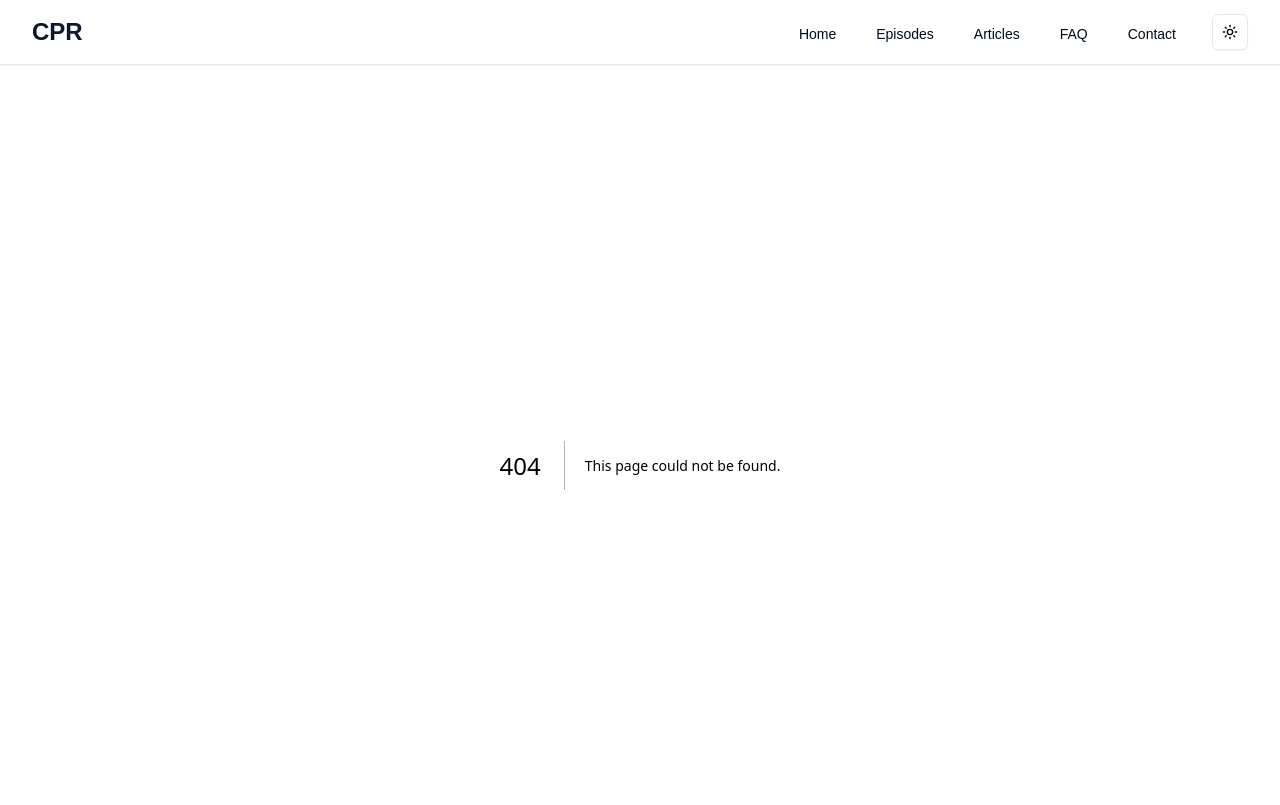
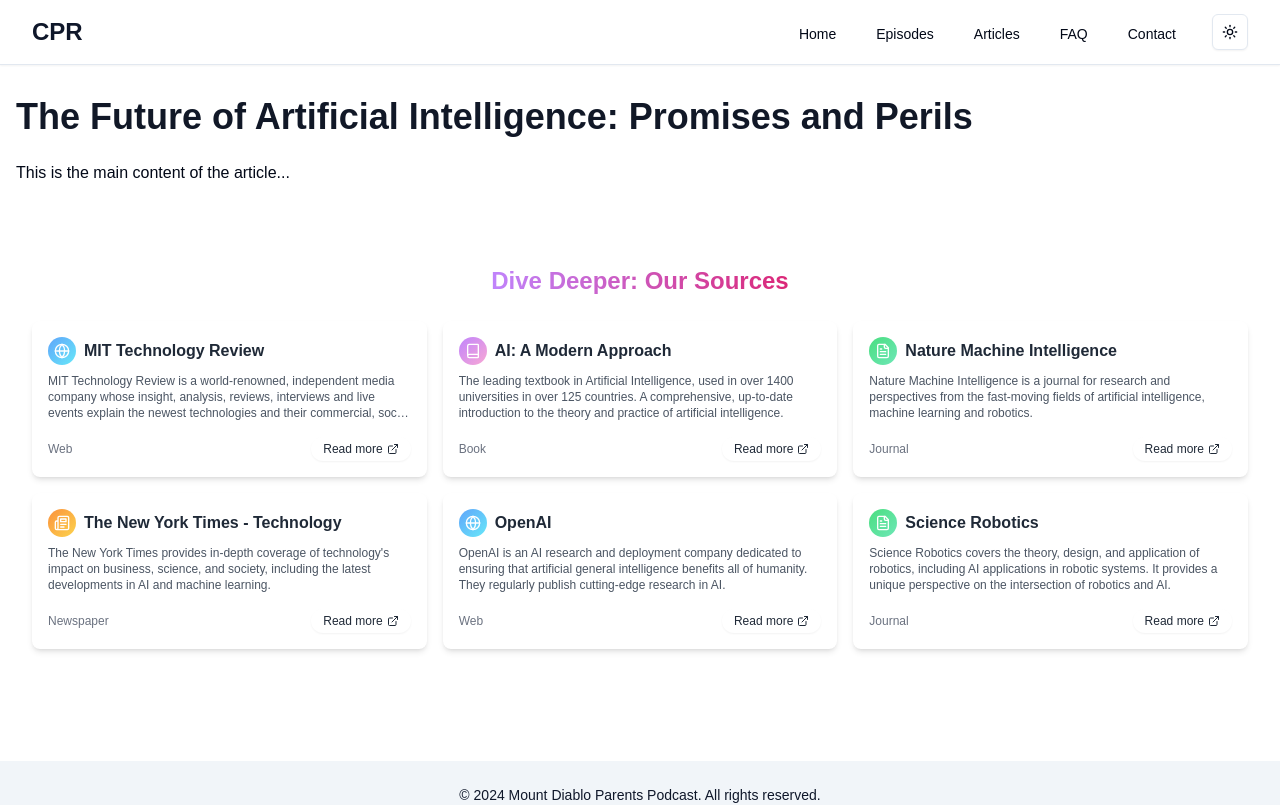
Before and after one commit to j10wy/cpr, a Next.js app: page /article/1 in a window 1280 px wide. Before the commit this address had no page. Shown: the top 805 px of the page. Built offline with nearby package versions, Linux system fonts and the light colour scheme.

Commit message:
Create dynamic route for articles with a source component

```diff
--- /dev/null
+++ b/src/app/article/[slug]/page.tsx
@@ -0,0 +1,73 @@
+import React from "react";
+import { Sources, Source } from "@/components/Sources";
+
+interface Article {
+  title: string;
+  content: string;
+  sources: Source[];
+}
+
+export default function ArticlePage({ params }: { params: { slug: string } }) {
+  // This is a mock-up of how you might fetch article data
+  // In a real application, you would fetch this data from your CMS or API
+  const article: Article = {
+    title: "The Future of Artificial Intelligence: Promises and Perils",
+    content: "This is the main content of the article...",
+    sources: [
+      {
+        title: "MIT Technology Review",
+        url: "https://www.technologyreview.com/",
+        type: "web",
+        blurb:
+          "MIT Technology Review is a world-renowned, independent media company whose insight, analysis, reviews, interviews and live events explain the newest technologies and their commercial, social and political impacts.",
+      },
+      {
+        title: "AI: A Modern Approach",
+        url: "https://aima.cs.berkeley.edu/",
+        type: "book",
+        blurb:
+          "The leading textbook in Artificial Intelligence, used in over 1400 universities in over 125 countries. A comprehensive, up-to-date introduction to the theory and practice of artificial intelligence.",
+      },
+      {
+        title: "Nature Machine Intelligence",
+        url: "https://www.nature.com/natmachintell/",
+        type: "journal",
+        blurb:
+          "Nature Machine Intelligence is a journal for research and perspectives from the fast-moving fields of artificial intelligence, machine learning and robotics.",
+      },
+      {
+        title: "The New York Times - Technology",
+        url: "https://www.nytimes.com/section/technology",
+        type: "newspaper",
+        blurb:
+          "The New York Times provides in-depth coverage of technology's impact on business, science, and society, including the latest developments in AI and machine learning.",
+      },
+      {
+        title: "OpenAI",
+        url: "https://openai.com/",
+        type: "web",
+        blurb:
+          "OpenAI is an AI research and deployment company dedicated to ensuring that artificial general intelligence benefits all of humanity. They regularly publish cutting-edge research in AI.",
+      },
+      {
+        title: "Science Robotics",
+        url: "https://www.science.org/journal/scirobotics",
+        type: "journal",
+        blurb:
+          "Science Robotics covers the theory, design, and application of robotics, including AI applications in robotic systems. It provides a unique perspective on the intersection of robotics and AI.",
+      },
+    ],
+  };
+
+  return (
+    <article className="container mx-auto px-4 py-8">
+      <h1 className="text-4xl font-bold mb-6 text-gray-900 dark:text-white">
+        {article.title}
+      </h1>
+      <div className="prose dark:prose-invert max-w-none mb-12">
+        {article.content}
+      </div>
+      <Sources sources={article.sources} />
+    </article>
+  );
+}
--- /dev/null
+++ b/src/components/Sources.tsx
@@ -0,0 +1,90 @@
+import React from "react";
+import { ExternalLink, Book, FileText, Globe, Newspaper } from "lucide-react";
+import Link from "next/link";
+
+/* Source represents a source of information for an article */
+export interface Source {
+  title: string;
+  url: string;
+  type: "web" | "book" | "journal" | "newspaper";
+  blurb: string;
+}
+
+interface SourcesProps {
+  sources: Source[];
+}
+
+const sourceIcons = {
+  web: Globe,
+  book: Book,
+  journal: FileText,
+  newspaper: Newspaper,
+};
+
+const sourceColors = {
+  web: "from-blue-400 to-cyan-300",
+  book: "from-purple-400 to-pink-300",
+  journal: "from-green-400 to-emerald-300",
+  newspaper: "from-orange-400 to-amber-300",
+};
+
+export function Sources({ sources }: SourcesProps) {
+  return (
+    <section className="py-8 mt-6">
+      <div className="container mx-auto px-4">
+        <h2 className="text-2xl font-bold mb-6 text-center text-gray-800 dark:text-white">
+          <span className="bg-clip-text text-transparent bg-gradient-to-r from-purple-400 to-pink-600">
+            Dive Deeper: Our Sources
+          </span>
+        </h2>
+        <div className="grid grid-cols-1 md:grid-cols-2 lg:grid-cols-3 gap-4">
+          {sources.map((source, index) => {
+            const Icon = sourceIcons[source.type];
+            const colorClass = sourceColors[source.type];
+
+            return (
+              <div
+                key={index}
+                className="bg-white dark:bg-gray-800 rounded-lg shadow-md overflow-hidden transform transition-all duration-300 ease-in-out hover:scale-102 group"
+              >
+                <div
+                  className={`p-4 h-full flex flex-col justify-between transition-colors duration-300 group-hover:bg-gradient-to-br ${colorClass}`}
+                >
+                  <div>
+                    <div className="flex items-center space-x-2 mb-2">
+                      <div
+                        className={`p-1.5 rounded-full bg-gradient-to-br ${colorClass}`}
+                      >
+                        <Icon className="w-4 h-4 text-white" />
+                      </div>
+                      <h3 className="font-semibold text-base text-gray-800 dark:text-white group-hover:text-white transition-colors duration-300">
+                        {source.title}
+                      </h3>
+                    </div>
+                    <p className="text-xs text-gray-600 dark:text-gray-300 group-hover:text-white transition-colors duration-300 mb-2 line-clamp-3">
+                      {source.blurb}
+                    </p>
+                  </div>
+                  <div className="flex items-center justify-between mt-2">
+                    <p className="text-xs text-gray-500 dark:text-gray-400 group-hover:text-white transition-colors duration-300 capitalize">
+                      {source.type}
+                    </p>
+                    <Link
+                      href={source.url}
+                      className="inline-flex items-center justify-center space-x-1 px-3 py-1 bg-white dark:bg-gray-700 text-gray-800 dark:text-white text-xs rounded-full shadow-sm transition-all duration-300 ease-in-out group-hover:bg-opacity-90 group-hover:shadow-md"
+                      target="_blank"
+                      rel="noopener noreferrer"
+                    >
+                      <span className="font-medium">Read more</span>
+                      <ExternalLink className="w-3 h-3 ml-1" />
+                    </Link>
+                  </div>
+                </div>
+              </div>
+            );
+          })}
+        </div>
+      </div>
+    </section>
+  );
+}
--- a/tailwind.config.ts
+++ b/tailwind.config.ts
@@ -8,6 +8,13 @@ export default {
 		"./src/app/**/*.{js,ts,jsx,tsx,mdx}",
 	],
 	theme: {
+		container: {
+			center: true,
+			padding: "2rem",
+			screens: {
+				"2xl": "1400px",
+			},
+		},
 		extend: {
 			colors: {
 				background: 'hsl(var(--background))',
@@ -55,7 +62,24 @@ export default {
 				lg: 'var(--radius)',
 				md: 'calc(var(--radius) - 2px)',
 				sm: 'calc(var(--radius) - 4px)'
-  		}
+			},
+			keyframes: {
+				"accordion-down": {
+					from: { height: "0" },
+					to: { height: "var(--radix-accordion-content-height)" },
+				},
+				"accordion-up": {
+					from: { height: "var(--radix-accordion-content-height)" },
+					to: { height: "0" },
+				},
+			},
+			animation: {
+				"accordion-down": "accordion-down 0.2s ease-out",
+				"accordion-up": "accordion-up 0.2s ease-out",
+			},
+			scale: {
+				'102': '1.02',
+			},
 		}
 	},
 	plugins: [require("tailwindcss-animate")],
```
Lines whose indentation alone changed are shown as unchanged.
